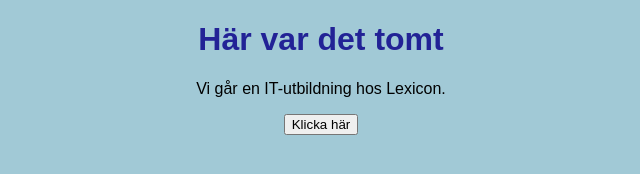
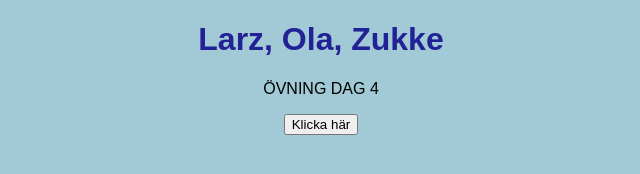
Before and after one commit to Lartzzz/lexicon2026-grupp4-torsdag, a plain HTML site: page index.html in a window 1280 px wide. Shown: the whole page, without its empty margins (319-959 px from the left). Drawn offline with Linux system fonts and the light colour scheme.

Commit message:
Update title and content in index.html

```diff
--- a/index.html
+++ b/index.html
@@ -2,12 +2,12 @@
 <html lang="sv">
 <head>
   <meta charset="UTF-8">
-  <title>Grupp 4 Torsdag eftermiddag</title>
+  <title>Grupp 4 - Torsdag eftermiddag</title>
   <link rel="stylesheet" href="style.css">
 </head>
 <body>
-  <h1>Här var det tomt</h1>
-  <p>Vi går en IT-utbildning hos Lexicon.</p>
+  <h1>Larz, Ola, Zukke</h1>
+  <p>ÖVNING DAG 4</p>
   <button id="myButton">Klicka här</button>
   <script src="script.js"></script>
 </body>
```
